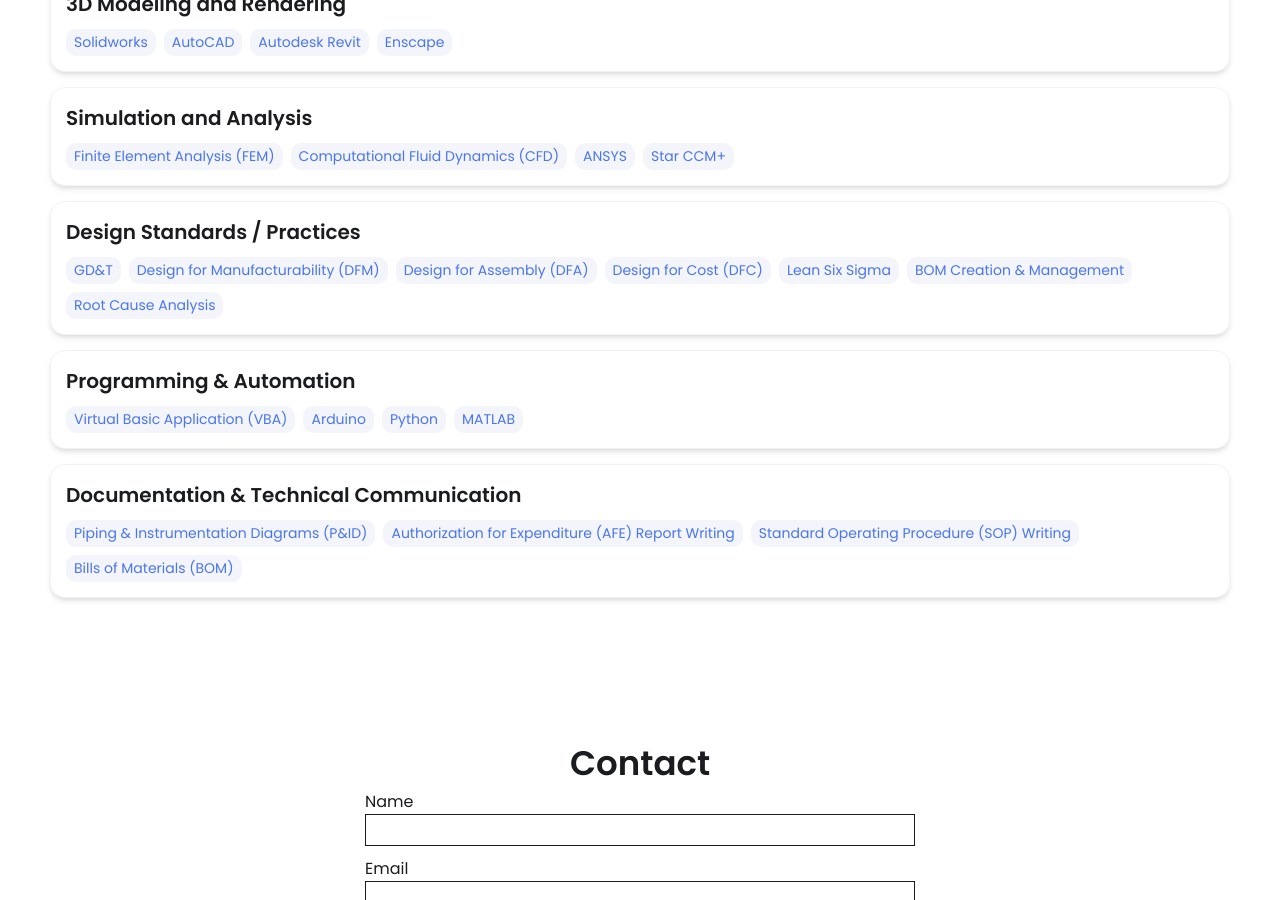
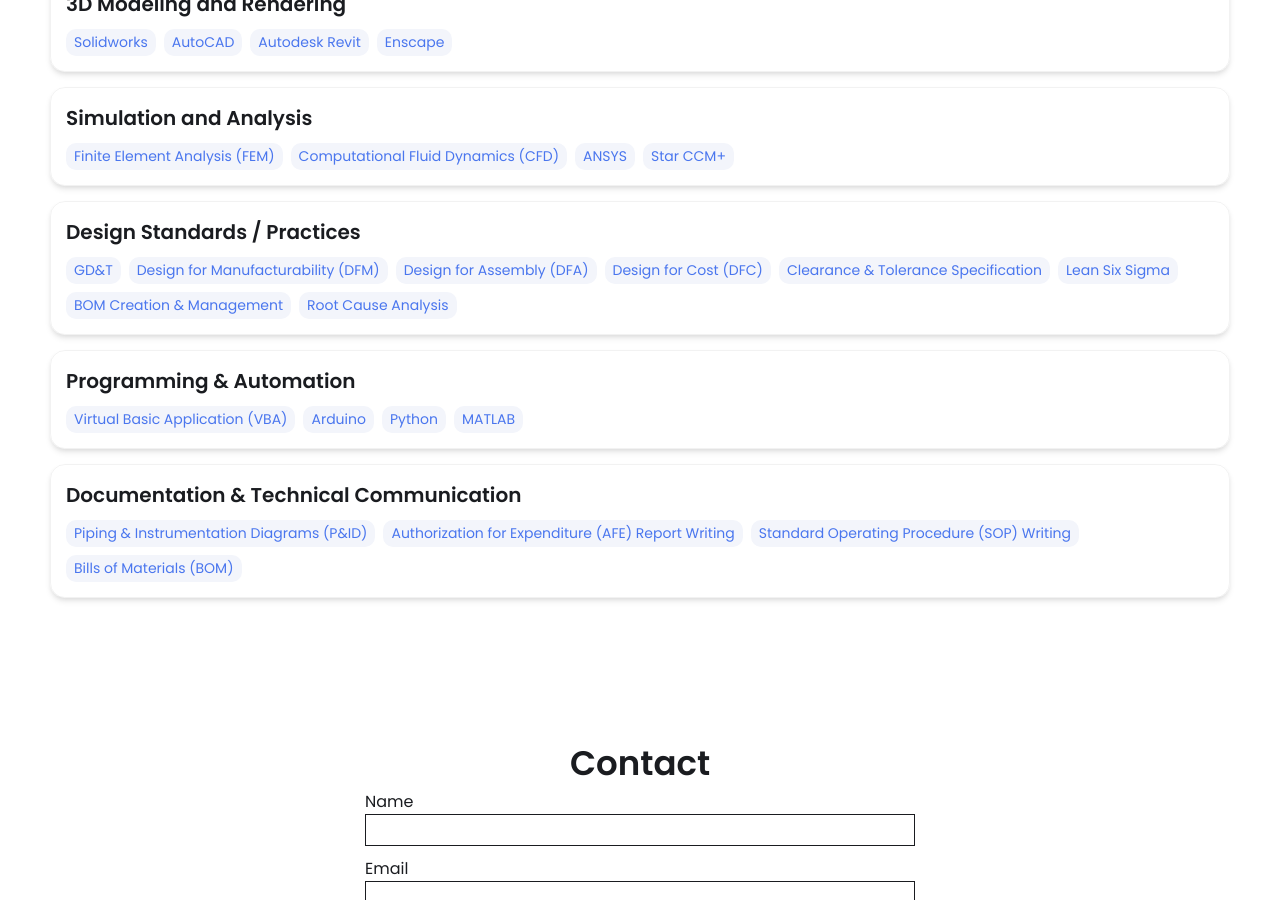
Before and after one commit to Rob-V-Eng/rob-v-eng.github.io, a Jekyll site: the page built from index.html, in a window 1280 px wide and 900 px high, scrolled down 1719 px. Built offline with Jekyll 4.4.1, drawn with Linux system fonts in a browser that asks for light colours; part of the change alters nothing that is shown.

Commit message:
Update _config.yml

```diff
--- a/_config.yml
+++ b/_config.yml
@@ -63,6 +63,7 @@ skills:
     - Design for Manufacturability (DFM)
     - Design for Assembly (DFA)
     - Design for Cost (DFC)
+    - Clearance & Tolerance Specification
     - Lean Six Sigma
     - BOM Creation & Management
     - Root Cause Analysis
@@ -80,7 +81,7 @@ skills:
     - Bills of Materials (BOM)
 
 # Contact Form Setup. Setup an account and copy over the key. When someone fills out the form, it will be received in your email.
-formspree-key:   https://formspree.io/f/{8-digit key}
+formspree-key:   https://formspree.io/f/xjkwrdvz
 
 
 
```
